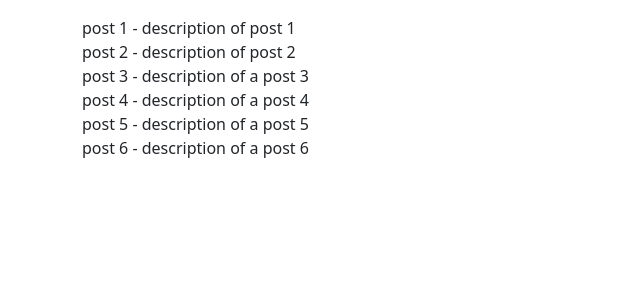
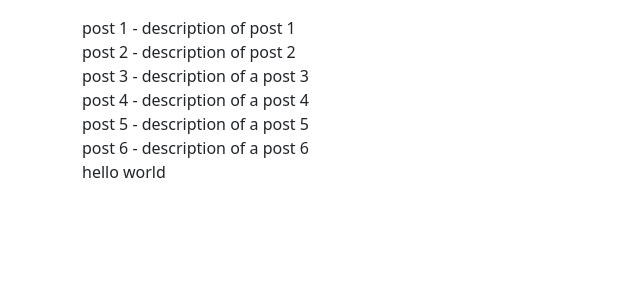
Before and after one commit to ValentynNVS/src, a Django app: page / in a window 1280 px wide. Shown: the top 300 px of the page, without its empty margins (0-640 px from the left). Run offline with Django 5.2, Linux system fonts and the light colour scheme; data comes from the database, SQL or seed files in the repository; some libraries are stand-ins or nearby versions.

Commit message:
first dom manipulation

```diff
--- a/posts/static/posts/main.js
+++ b/posts/static/posts/main.js
@@ -1 +1,5 @@
 console.log("hello world")
+
+const helloWorlBox = document.getElementById('hello-world')
+
+helloWorlBox.textContent = 'hello world'
--- a/posts/templates/posts/main.html
+++ b/posts/templates/posts/main.html
@@ -11,7 +11,8 @@ posts
 {% endblock title %}
 
 {% block content %}
-{% for obj in qs %}
-    {{obj.title}} - {{obj.body}} <br>
-{% endfor %}
+    {% for obj in qs %}
+        {{obj.title}} - {{obj.body}} <br>
+    {% endfor %}
+    <div id="hello-world"></div>
 {% endblock content %}
```
